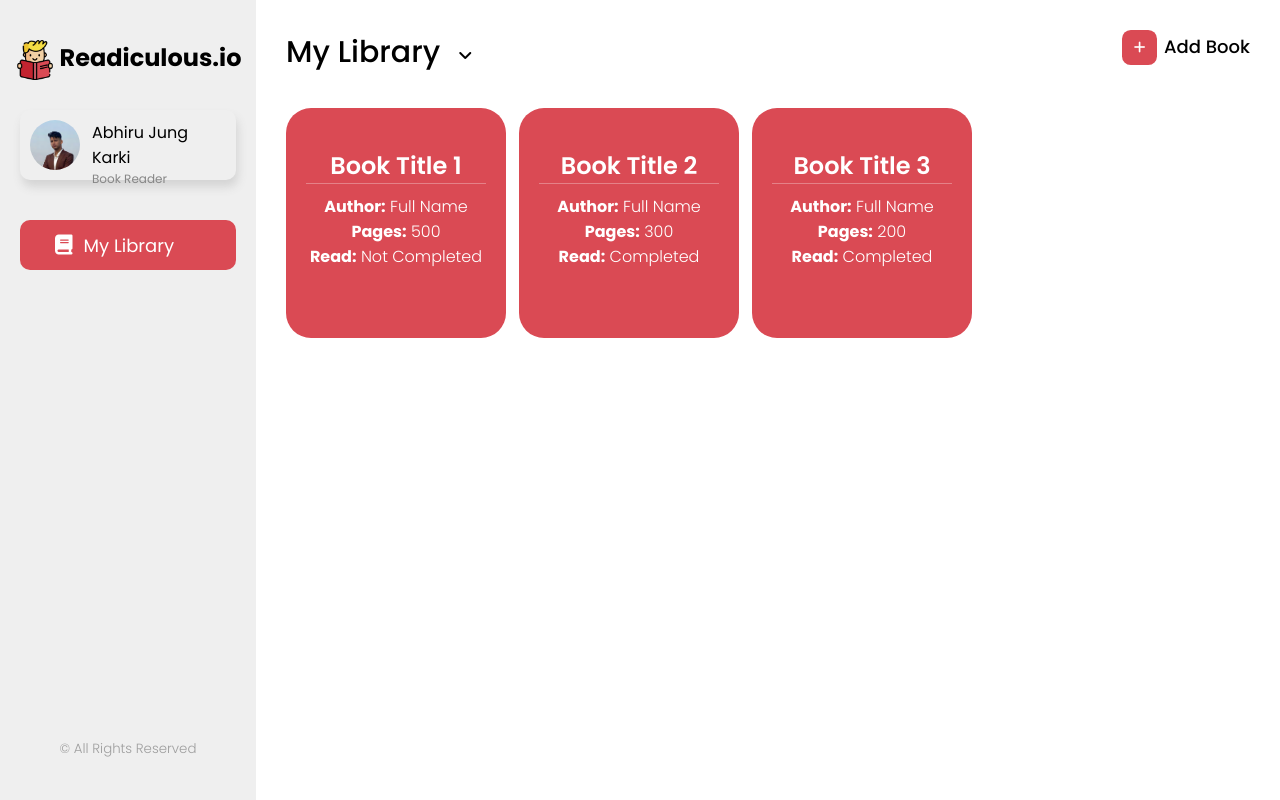
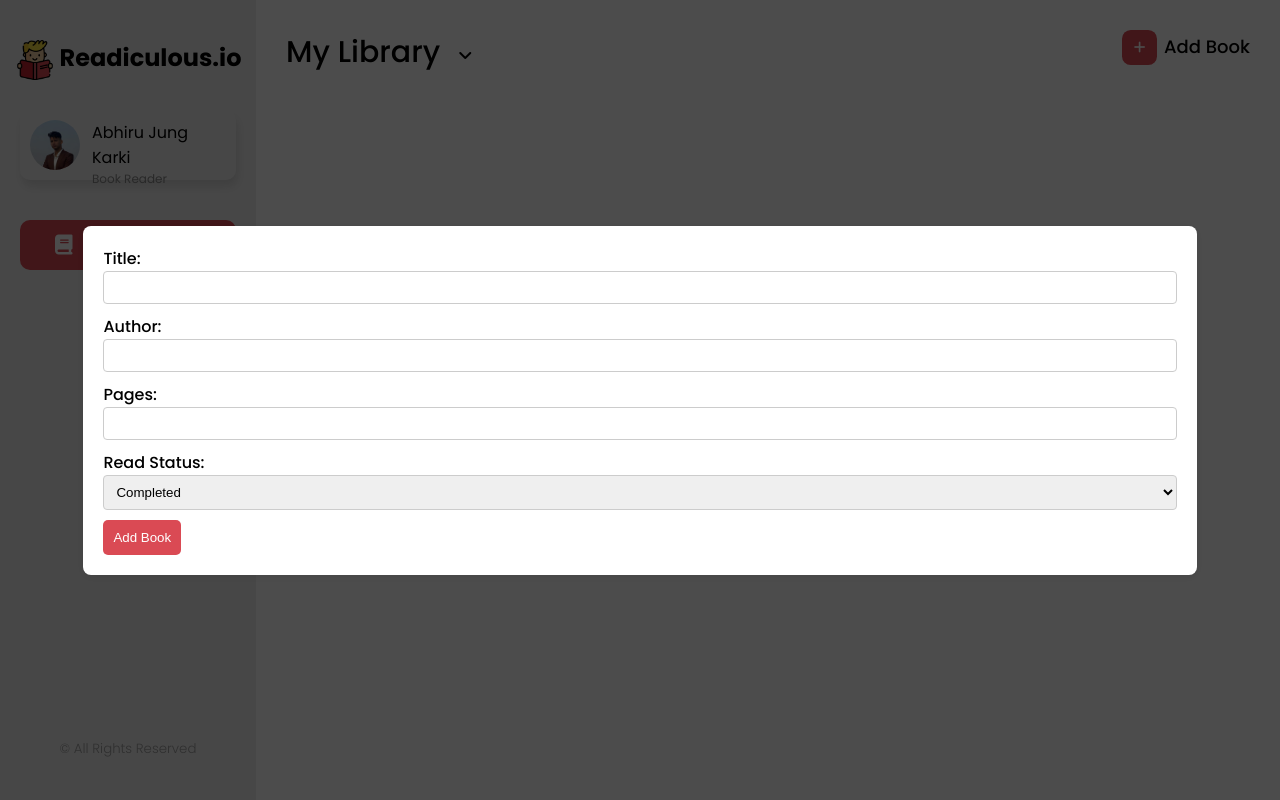
Before and after one commit to abhiruuu/Readiculous, a plain HTML site: page index.html in a window 1280 px wide. Both pictures are taken after a click on the button 1139 px from the left and 47 px from the top of the page. Drawn offline with Linux system fonts and the light colour scheme.

Commit message:
Make add book button functional

```diff
--- a/index.html
+++ b/index.html
@@ -57,6 +57,26 @@
           </section>
         </div>
       </section>
+      <section class="book-form-container">
+        <form id="book-form">
+          <label for="title">Title:</label>
+          <input type="text" id="title" name="title" required />
+
+          <label for="author">Author:</label>
+          <input type="text" id="author" name="author" required />
+
+          <label for="pages">Pages:</label>
+          <input type="number" id="pages" name="pages" required />
+
+          <label for="readStatus">Read Status:</label>
+          <select id="readStatus" name="readStatus">
+            <option value="Completed">Completed</option>
+            <option value="Not Completed">Not Completed</option>
+          </select>
+
+          <button type="submit">Add Book</button>
+        </form>
+      </section>
     </div>
   </body>
 </html>
--- a/script.js
+++ b/script.js
@@ -1,7 +1,10 @@
 const myBooks = [];
-const btn = document.querySelector(".button-area");
+const btn = document.querySelector(".add-button");
 
 const cardArea = document.querySelector(".card-area");
+
+const bookFormContainer = document.querySelector(".book-form-container");
+const bookForm = document.querySelector("#book-form");
 
 function Book(title, author, pages, readStatus) {
   this.title = title;
@@ -18,8 +21,10 @@ function addBookToLibrary(title, author, pages, readStatus) {
 function clearCardArea() {
   cardArea.innerHTML = " ";
 }
+clearCardArea();
 
 function displayBooks() {
+  clearCardArea();
   for (let i = 0; i < myBooks.length; i++) {
     const card = document.createElement("section");
     card.classList.add("card");
@@ -31,9 +36,24 @@ function displayBooks() {
   }
 }
 
-clearCardArea();
-addBookToLibrary("Book Title 1", "Full Name", "500", "Not Completed");
-addBookToLibrary("Book Title 2", "Full Name", "300", "Completed");
-addBookToLibrary("Book Title 3", "Full Name", "200", "Completed");
+btn.addEventListener("click", () => {
+  bookFormContainer.style.display = "flex";
+});
 
-displayBooks();
+bookForm.addEventListener("submit", (event) => {
+  event.preventDefault();
+
+  const title = document.querySelector("#title").value;
+  const author = document.querySelector("#author").value;
+  const pages = document.querySelector("#pages").value;
+  const readStatus = document.querySelector("#readStatus").value;
+
+  addBookToLibrary(title, author, pages, readStatus);
+
+  bookForm.reset();
+  bookFormContainer.style.display = "none";
+
+  displayBooks();
+
+  console.log(cardArea);
+});
--- a/style.css
+++ b/style.css
@@ -274,4 +274,44 @@ small {
   font-weight: 300;
 }
 
-/* --------------------------------------- */
+/* ------------------------------------------------------------------------------------------ */
+.book-form-container {
+  display: none;
+  position: fixed;
+  width: 100%;
+  height: 100vh;
+  background-color: rgba(0, 0, 0, 0.7);
+  justify-content: center;
+  align-items: center;
+}
+
+.book-form-container form {
+  background-color: white;
+  padding: 20px;
+  border-radius: 8px;
+  box-shadow: 0 2px 10px rgba(0, 0, 0, 0.1);
+}
+
+.book-form-container input,
+.book-form-container select {
+  margin-bottom: 10px;
+  padding: 8px;
+  width: 100%;
+  border: 1px solid #ccc;
+  border-radius: 4px;
+}
+
+.book-form-container button {
+  padding: 10px;
+  background-color: #da4a54;
+  color: white;
+  border: none;
+  border-radius: 5px;
+  cursor: pointer;
+
+  transition: all 0.2s;
+}
+
+.book-form-container button:hover {
+  background-color: #c0424b;
+}
```
